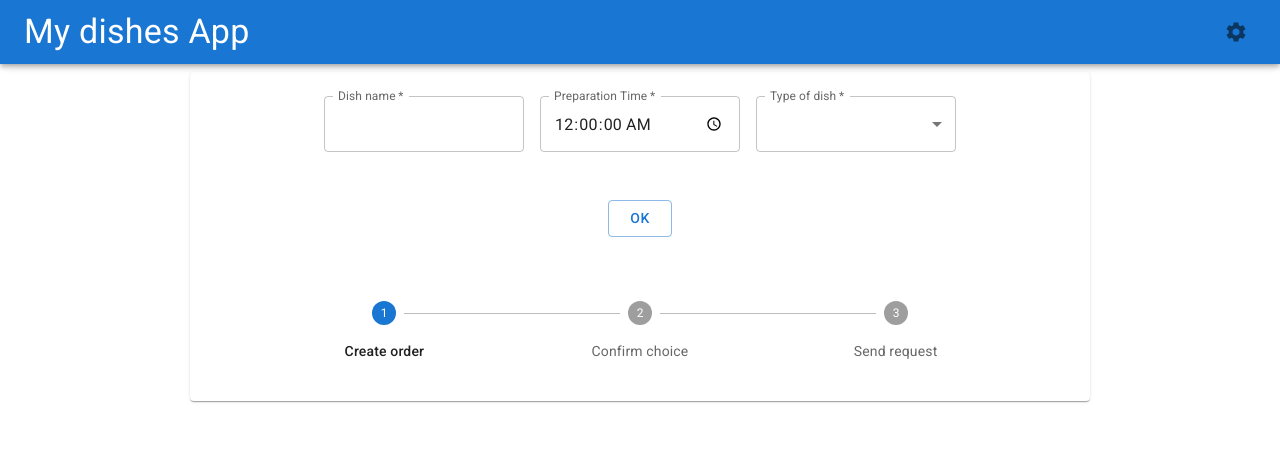
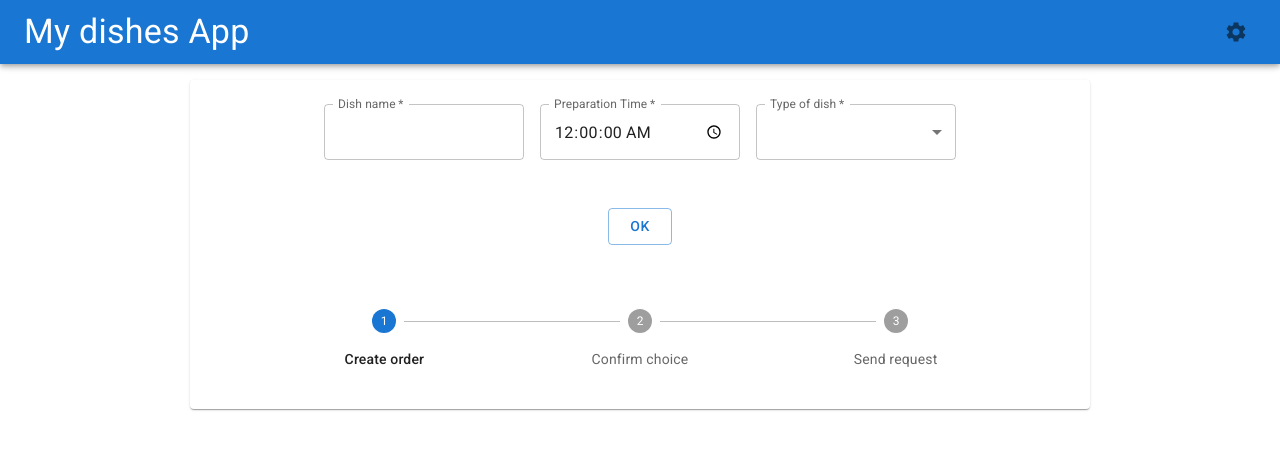
Before and after one commit to SAK74/my-new-dishes, a React (Create React App) app: page / in a window 1280 px wide. Shown: the top 450 px of the page. Built offline with nearby package versions, Linux system fonts and the light colour scheme.

Commit message:
Update App.js

```diff
--- a/src/App.js
+++ b/src/App.js
@@ -58,7 +58,7 @@ export default function Main() {
       </Drawer>
       <Container maxWidth = "md" component = {Paper}
       sx = {{
-        // mu: 1,
+        mt: 1,
         display: 'flex',
         flexDirection: 'column',
         alignItems: 'center'
```
